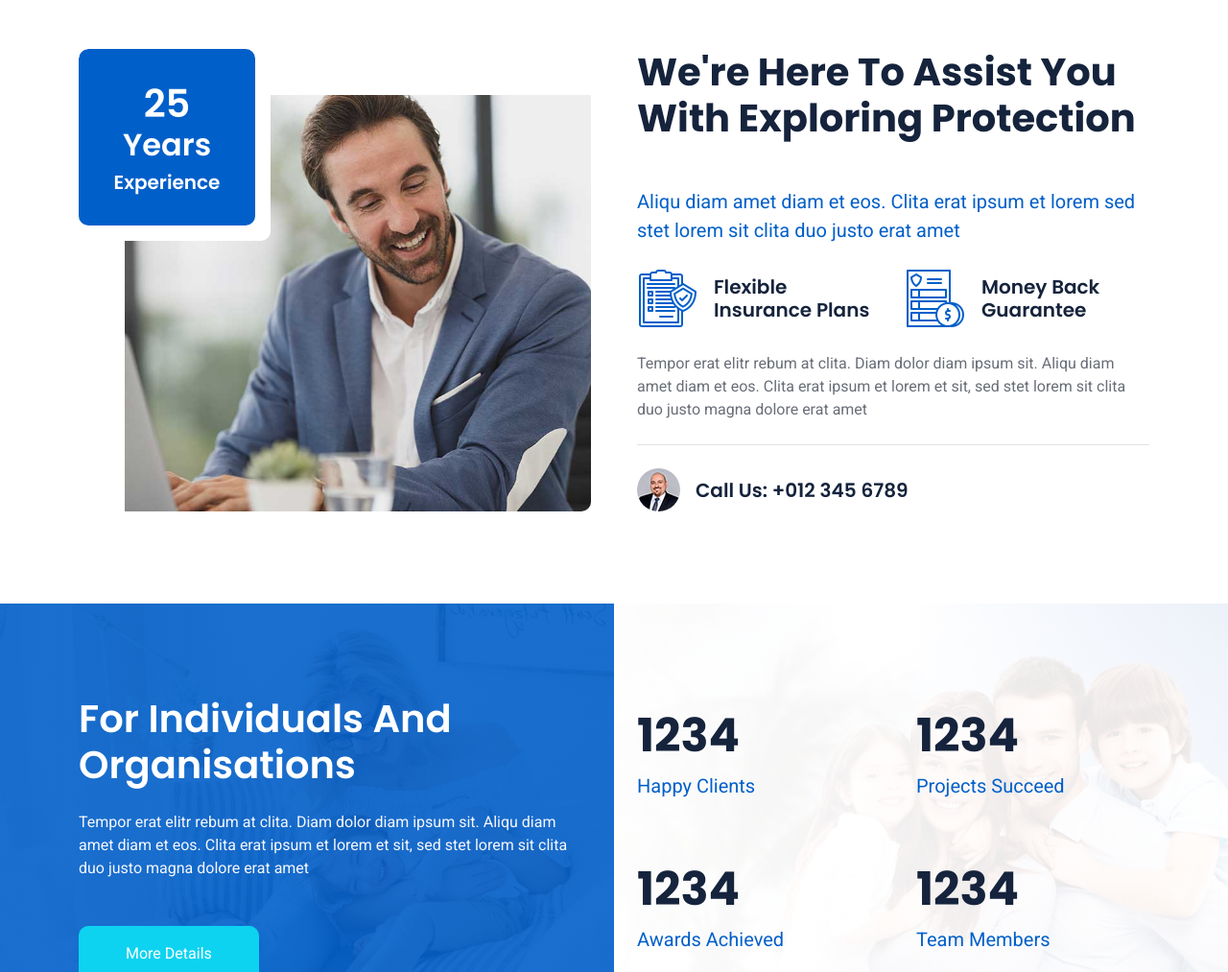
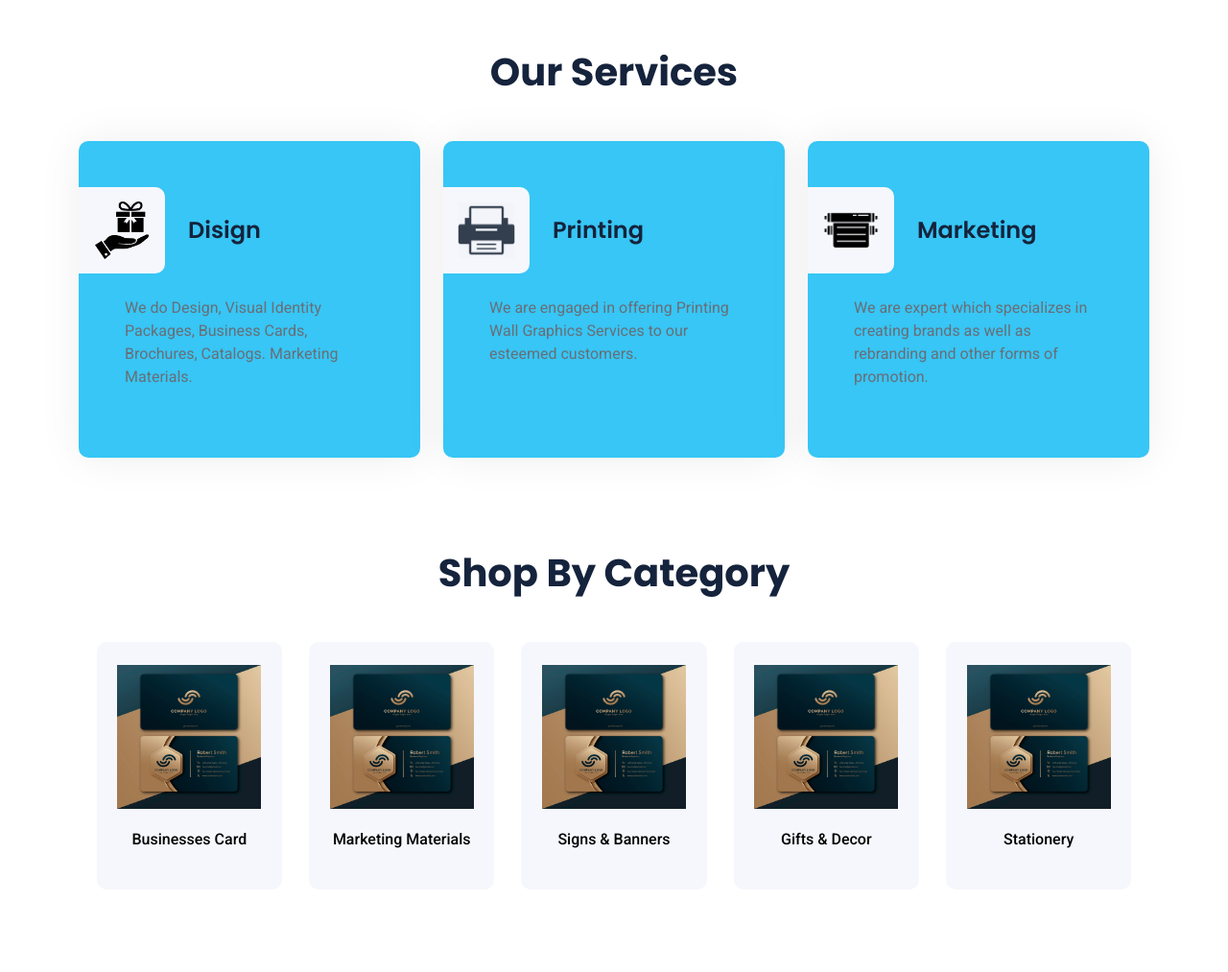
Before and after one commit to Mohammedshuhaib/HudHudFreelance, a plain HTML site: page index.html in a window 1280 px wide. Shown: the part 971-1984 px from the top of the page at 96% size. Drawn offline with nearby package versions, Linux system fonts and the light colour scheme.

Commit message:
updates on home page

```diff
--- a/css/style.css
+++ b/css/style.css
@@ -1,6 +1,6 @@
 /********** Template CSS **********/
 :root {
-    --primary: #015FC9;
+    --primary: #37c6f5;
     --secondary: #0DD3F1;
     --light: #F6F7FC;
     --dark: #15233C;
@@ -223,21 +223,21 @@
 }
 
 @media (min-width: 1200px) {
-    .container.facts .facts-text  {
+    .container.facts .facts-text {
         padding-left: calc(((100% - 1140px) / 2) + .75rem);
     }
 
-    .container.facts .facts-counter  {
+    .container.facts .facts-counter {
         padding-right: calc(((100% - 1140px) / 2) + .75rem);
     }
 }
 
 @media (min-width: 1400px) {
-    .container.facts .facts-text  {
+    .container.facts .facts-text {
         padding-left: calc(((100% - 1320px) / 2) + .75rem);
     }
 
-    .container.facts .facts-counter  {
+    .container.facts .facts-counter {
         padding-right: calc(((100% - 1320px) / 2) + .75rem);
     }
 }
@@ -262,10 +262,13 @@
 
 
 /*** Service ***/
+
+
 .service-item {
     position: relative;
     overflow: hidden;
     box-shadow: 0 0 45px rgba(0, 0, 0, .07);
+    background-color: var(--primary);
 }
 
 .service-item .service-icon {
@@ -286,11 +289,42 @@
 }
 
 .service-item a.btn:hover {
-    color: #FFFFFF;
+    color: #37c6f5;
     background: var(--primary);
     border-color: var(--primary);
 }
 
+/* shop by category */
+
+
+.categoryWrapper .category-item {
+    background-color: var(--light);
+    overflow: hidden;
+}
+
+.categoryWrapper .categoryImageWrapper {
+    display: flex;
+    justify-content: center;
+}
+
+.categoryWrapper .categoryImageWrapper .categoryImage {
+    width: 150px;
+    height: 150px;
+}
+
+.categoryTextWrapper {
+    display: flex;
+    justify-content: center;
+    margin-top: 20px;
+}
+
+.categoryTextWrapper:hover {
+    cursor: pointer;
+}
+
+.categoryText:hover {
+    text-shadow: 0 0 11px rgba(33,33,33,.2);
+}
 
 /*** Appointment ***/
 .appointment {
--- a/index.html
+++ b/index.html
@@ -181,8 +181,125 @@
   </div>
   <!-- Carousel End -->
 
+  <!-- our services start -->
+  <div class="container-xxl py-5">
+    <div class="container">
+      <div class="text-center mx-auto" style="max-width: 500px">
+        <h1 class="display-6 mb-5">
+          Our Services
+        </h1>
+      </div>
+      <div class="row g-4 justify-content-center">
+        <div class="col-lg-4 col-md-6 wow fadeInUp serviceWrapper" data-wow-delay="0.1s">
+          <div class="service-item rounded h-100 p-5">
+            <div class="d-flex align-items-center ms-n5 mb-4">
+              <div class="service-icon flex-shrink-0 bg-light rounded-end me-4">
+                <img class="img-fluid" src="img/icon/kindpng_1571035.png" alt="" />
+              </div>
+              <h4 class="mb-0">Disign</h4>
+            </div>
+            <p class="mb-4">
+              We do Design, Visual Identity Packages, Business Cards, Brochures, Catalogs. Marketing Materials.
+            </p>
+            <!-- <a class="btn btn-light px-3" href="">Read More</a> -->
+          </div>
+        </div>
+        <div class="col-lg-4 col-md-6 wow fadeInUp" data-wow-delay="0.3s">
+          <div class="service-item rounded h-100 p-5">
+            <div class="d-flex align-items-center ms-n5 mb-4">
+              <div class="service-icon flex-shrink-0 bg-light rounded-end me-4">
+                <img class="img-fluid" src="img/icon/printer-icon-998.png" alt="" />
+              </div>
+              <h4 class="mb-0">Printing</h4>
+            </div>
+            <p class="mb-4">
+              We are engaged in offering Printing Wall Graphics Services to our esteemed customers.
+            </p>
+            <!-- <a class="btn btn-light px-3" href="">Read More</a> -->
+          </div>
+        </div>
+        <div class="col-lg-4 col-md-6 wow fadeInUp" data-wow-delay="0.5s">
+          <div class="service-item rounded h-100 p-5">
+            <div class="d-flex align-items-center ms-n5 mb-4">
+              <div class="service-icon flex-shrink-0 bg-light rounded-end me-4">
+                <img class="img-fluid" src="img/icon/offset.png" alt="" />
+              </div>
+              <h4 class="mb-0">Marketing</h4>
+            </div>
+            <p class="mb-4">
+              We are expert which specializes in creating brands as well as rebranding and other forms of promotion.
+            </p>
+            <!-- <a class="btn btn-light px-3" href="">Read More</a> -->
+          </div>
+        </div>
+      </div>
+    </div>
+  </div>
+  <!-- our services end -->
+
+    <!-- shop by category -->
+  <div class="categoryWrapper py-5">
+    <div class="categroyHeader d-flex justify-content-center">
+      <h2 class="display-6 mb-5">Shop By Category</h2>
+    </div>
+    <div class="d-flex justify-content-center gap-1 row">
+      <div class="col-lg-2 col-md-4 wow fadeInUp" data-wow-delay="0.3s">
+        <div class="rounded h-100 p-4 category-item">
+          <div class="categoryImageWrapper">
+            <img class="categoryImage" src="/img/card.jpg" alt="">
+          </div>
+          <div class="categoryTextWrapper">
+            <p class="categoryText" style="font-weight: 500; color: black;">Businesses Card</p>
+          </div>
+        </div>
+      </div>
+      <div class="col-lg-2 col-md-4 wow fadeInUp" data-wow-delay="0.3s">
+        <div class="rounded h-100 p-4 category-item">
+          <div class="categoryImageWrapper">
+            <img class="categoryImage" src="/img/card.jpg" alt="">
+          </div>
+          <div class="categoryTextWrapper">
+            <p class="categoryText" style="font-weight: 500; color: black;">Marketing Materials</p>
+          </div>
+        </div>
+      </div>
+      <div class="col-lg-2 col-md-4 wow fadeInUp" data-wow-delay="0.3s">
+        <div class="rounded h-100 p-4 category-item">
+          <div class="categoryImageWrapper">
+            <img class="categoryImage" src="/img/card.jpg" alt="">
+          </div>
+          <div class="categoryTextWrapper">
+            <p class="categoryText" style="font-weight: 500; color: black;">Signs & Banners</p>
+          </div>
+        </div>
+      </div>
+      <div class="col-lg-2 col-md-4 wow fadeInUp" data-wow-delay="0.3s">
+        <div class="rounded h-100 p-4 category-item">
+          <div class="categoryImageWrapper">
+            <img class="categoryImage" src="/img/card.jpg" alt="">
+          </div>
+          <div class="categoryTextWrapper">
+            <p class="categoryText" style="font-weight: 500; color: black;">Gifts & Decor</p>
+          </div>
+        </div>
+      </div>
+
+      <div class="col-lg-2 col-md-4 wow fadeInUp" data-wow-delay="0.3s">
+        <div class="rounded h-100 p-4 category-item">
+          <div class="categoryImageWrapper">
+            <img class="categoryImage" src="/img/card.jpg" alt="">
+          </div>
+          <div class="categoryTextWrapper">
+            <p class="categoryText" style="font-weight: 500; color: black;">Stationery</p>
+          </div>
+        </div>
+      </div>
+    </div>
+
+  </div>
+  <!-- shop by category end -->
   <!-- About Start -->
-  <div class="container-xxl py-5">
+  <!-- <div class="container-xxl py-5">
     <div class="container">
       <div class="row g-5">
         <div class="col-lg-6 wow fadeInUp" data-wow-delay="0.1s">
@@ -235,7 +352,7 @@
         </div>
       </div>
     </div>
-  </div>
+  </div> -->
   <!-- About End -->
 
   <!-- Facts Start -->
@@ -357,8 +474,9 @@
             <p class="mb-4">
               Mug, Tea Cup , Pen, Key Holder, USB, Paper Bag, Wall and Table Clock, Diary
               , Portfolio, Calendar, Crystal and Wood Momentos, Wall and Table Calendar Bag, Cap,
-               Customized T Shirt, ID Card and laynard print, Badges, Tyre Cover Making National Day Promotional Items, Stress Ball,
-                Wrist Band, Balloon Branding
+              Customized T Shirt, ID Card and laynard print, Badges, Tyre Cover Making National Day Promotional Items,
+              Stress Ball,
+              Wrist Band, Balloon Branding
             </p>
             <!-- <a class="btn btn-light px-3" href="">Read More</a> -->
           </div>
@@ -386,7 +504,8 @@
               <h4 class="mb-0">Offset Printing</h4>
             </div>
             <p class="mb-4">
-              Business Card, Computer Invoices, Manual Invoices and Other NCR Book Works Broucher, Booklet, Leaflet, Menu,
+              Business Card, Computer Invoices, Manual Invoices and Other NCR Book Works Broucher, Booklet, Leaflet,
+              Menu,
               Catalogue, Diary and Note Books
             </p>
             <!-- <a class="btn btn-light px-3" href="">Read More</a> -->
@@ -401,7 +520,8 @@
               <h4 class="mb-0">Large Format Printing</h4>
             </div>
             <p class="mb-4">
-              Flex Printing, Banner Printing, vinyle Sticker Printing, Rollup Stand Making, Exibition Stand, Flag Making,
+              Flex Printing, Banner Printing, vinyle Sticker Printing, Rollup Stand Making, Exibition Stand, Flag
+              Making,
               Vehicle Graphics
             </p>
             <!-- <a class="btn btn-light px-3" href="">Read More</a> -->
@@ -416,7 +536,8 @@
               <h4 class="mb-0">Signage Works</h4>
             </div>
             <p class="mb-4">
-              Acrylic 3D Letter Fixing Works, Flex Sign Board Works Neon Works LED Light Fixing, Office Name Boards Acrylic Hanging Boards,
+              Acrylic 3D Letter Fixing Works, Flex Sign Board Works Neon Works LED Light Fixing, Office Name Boards
+              Acrylic Hanging Boards,
               Signplast Sticker works, Vinyle Sticker Print with Fixing and All items Signage works
             </p>
             <!-- <a class="btn btn-light px-3" href="">Read More</a> -->
```
Also changed, not shown: img/card.jpg (added).
